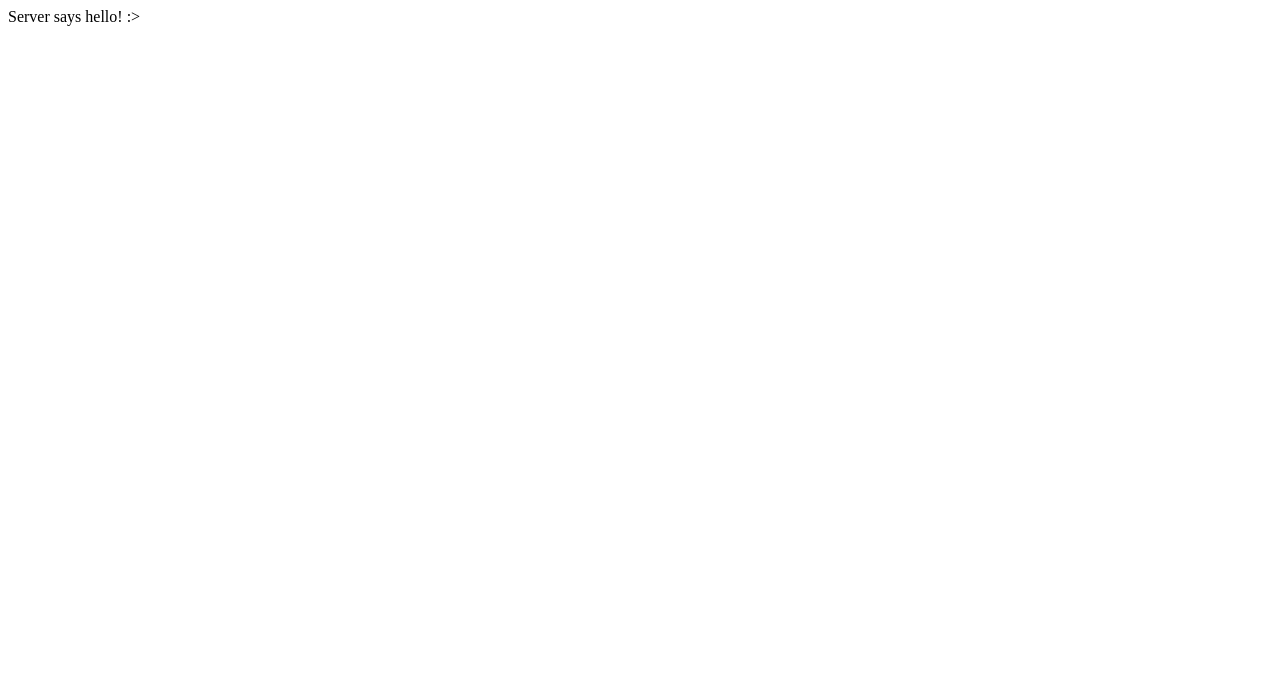
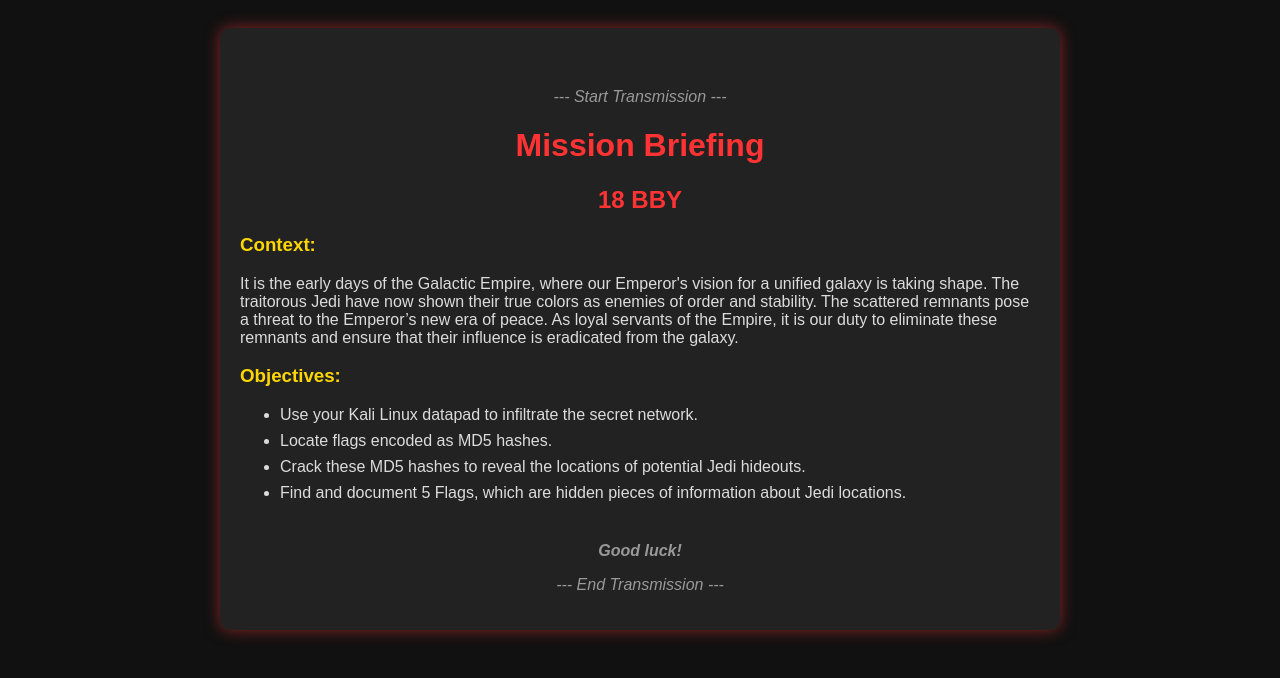
Before and after one commit to mark1code/http-server, a plain HTML site: page index.html in a window 1280 px wide. Drawn offline with Linux system fonts and the light colour scheme.

Commit message:
Test server usage for serving file

```diff
--- a/index.html
+++ b/index.html
@@ -1,9 +1,76 @@
 <!DOCTYPE html>
-<html>
+<html lang="en">
 <head>
-    <title>Server</title>
+    <meta charset="UTF-8">
+    <meta name="viewport" content="width=device-width, initial-scale=1.0">
+    <!-- Good Soldiers Follow Orders -->
+    <title>Mission Briefing</title>
+    <style>
+        body {
+            background-color: #111;
+            color: #dcdcdc;
+            font-family: Arial, sans-serif;
+            padding: 20px;
+        }
+
+        h1, h2 {
+            color: #ff3333;
+            text-align: center;
+        }
+
+        h3 {
+            color: #ffd700;
+        }
+
+        .container {
+            background-color: #222;
+            padding: 20px;
+            border-radius: 10px;
+            box-shadow: 0 0 15px rgba(255, 51, 51, 0.5);
+            max-width: 800px;
+            margin: 0 auto;
+        }
+
+        ul {
+            margin: 10px 0;
+        }
+
+        ul li {
+            margin-bottom: 8px;
+        }
+
+        .transmission {
+            font-style: italic;
+            text-align: center;
+            margin-top: 40px;
+            color: #999;
+        }
+    </style>
 </head>
 <body>
-    Server says hello! :>
+    <div class="container">
+        <div class="transmission">
+            <p>--- Start Transmission ---</p>
+        </div>
+
+        <h1>Mission Briefing</h1>
+        <h2>18 BBY</h2>
+
+        <h3>Context:</h3>
+        <p>It is the early days of the Galactic Empire, where our Emperor's vision for a unified galaxy is taking shape. The traitorous Jedi have now shown their true colors as enemies of order and stability. The scattered remnants pose a threat to the Emperor’s new era of peace. As loyal servants of the Empire, it is our duty to eliminate these remnants and ensure that their influence is eradicated from the galaxy.</p>
+
+        <h3>Objectives:</h3>
+        <ul>
+            <li>Use your Kali Linux datapad to infiltrate the secret network.</li>
+            <li>Locate flags encoded as MD5 hashes.</li>
+            <li>Crack these MD5 hashes to reveal the locations of potential Jedi hideouts.</li>
+            <li>Find and document 5 Flags, which are hidden pieces of information about Jedi locations.</li>
+        </ul>
+
+        <div class="transmission">
+            <p><strong>Good luck!</strong></p>
+            <p>--- End Transmission ---</p>
+        </div>
+    </div>
 </body>
 </html>
```
Also changed, not shown: 1 other file.
